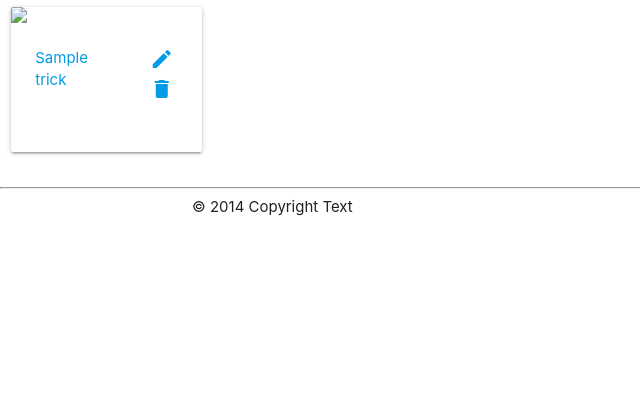
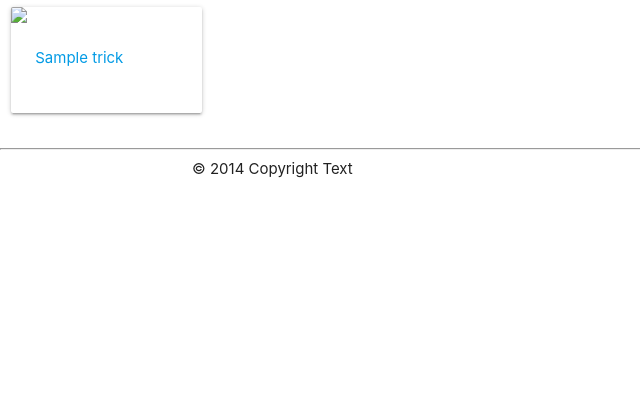
Before and after one commit to Starbugstone/SnowTricks, a Symfony app: template templates/trick/index.html.twig in a window 1280 px wide. Shown: the part 201-621 px from the top of the page, without its empty margins (0-640 px from the left). Run offline with Twig, Linux system fonts and the light colour scheme; the template is opened without the code that fills it: most values are stand-ins (such as "Sample title", 1, 10 or a date in 2020); some libraries are stand-ins or nearby versions.

Commit message:
removing edit and delete icons when not authed for #3. Still need the menu change

```diff
--- a/templates/trick/_trick-card.html.twig
+++ b/templates/trick/_trick-card.html.twig
@@ -5,12 +5,14 @@
     </div>
     <div class="card-content">
         <div class="row">
-            <div class="col s12 m8">
+            <div class="col s12 {{ is_granted('ROLE_USER') ? 'm8' }}">
                 <a href="{{ path('trick.show', {id:trick.id, slug:trick.slug}) }}">{{ trick.name }}</a>
             </div>
-            <div class="col s12 m4 px-m-0 center">
-                {% include 'trick/_trick-edit-icons.html.twig' with {'trick': trick} %}
-            </div>
+            {% if is_granted('ROLE_USER') %}
+                <div class="col s12 m4 px-m-0 center">
+                    {% include 'trick/_trick-edit-icons.html.twig' with {'trick': trick} %}
+                </div>
+            {% endif %}
         </div>
 
     </div>
--- a/templates/trick/_trick-edit-icons.html.twig
+++ b/templates/trick/_trick-edit-icons.html.twig
@@ -1,6 +1,8 @@
+{% if is_granted('ROLE_USER') %}
     <a href="{{ path('trick.edit', {id:trick.id}) }}" class="waves-effect waves-light">
         <i class="material-icons">create</i>
     </a>
     <a href="{{ path('trick.delete', {id:trick.id}) }}" class="waves-effect waves-light" onclick="return confirm('are you sure?')">
         <i class="material-icons">delete</i>
     </a>
+{% endif %}
--- a/templates/trick/show.html.twig
+++ b/templates/trick/show.html.twig
@@ -9,12 +9,13 @@
         <!-- Header image with edit buttons -->
         <div class="trick-image-header">
 
-
+            {% if is_granted('ROLE_USER') %}
             <div class="trick-edit-button z-depth-2 px-3 mt-3 mr-2 indigo lighten-5">
 
                 {% include 'trick/_trick-edit-icons.html.twig' with {'trick': trick} %}
 
             </div>
+            {% endif %}
 
             <img src="https://via.placeholder.com/350x150" alt="" class="responsive-img w100">
             <h1 class="trick-name center-align w100 font-coiny m-0 text-shadow">{{ trick.name }}</h1>
```
Lines whose indentation alone changed are shown as unchanged.
